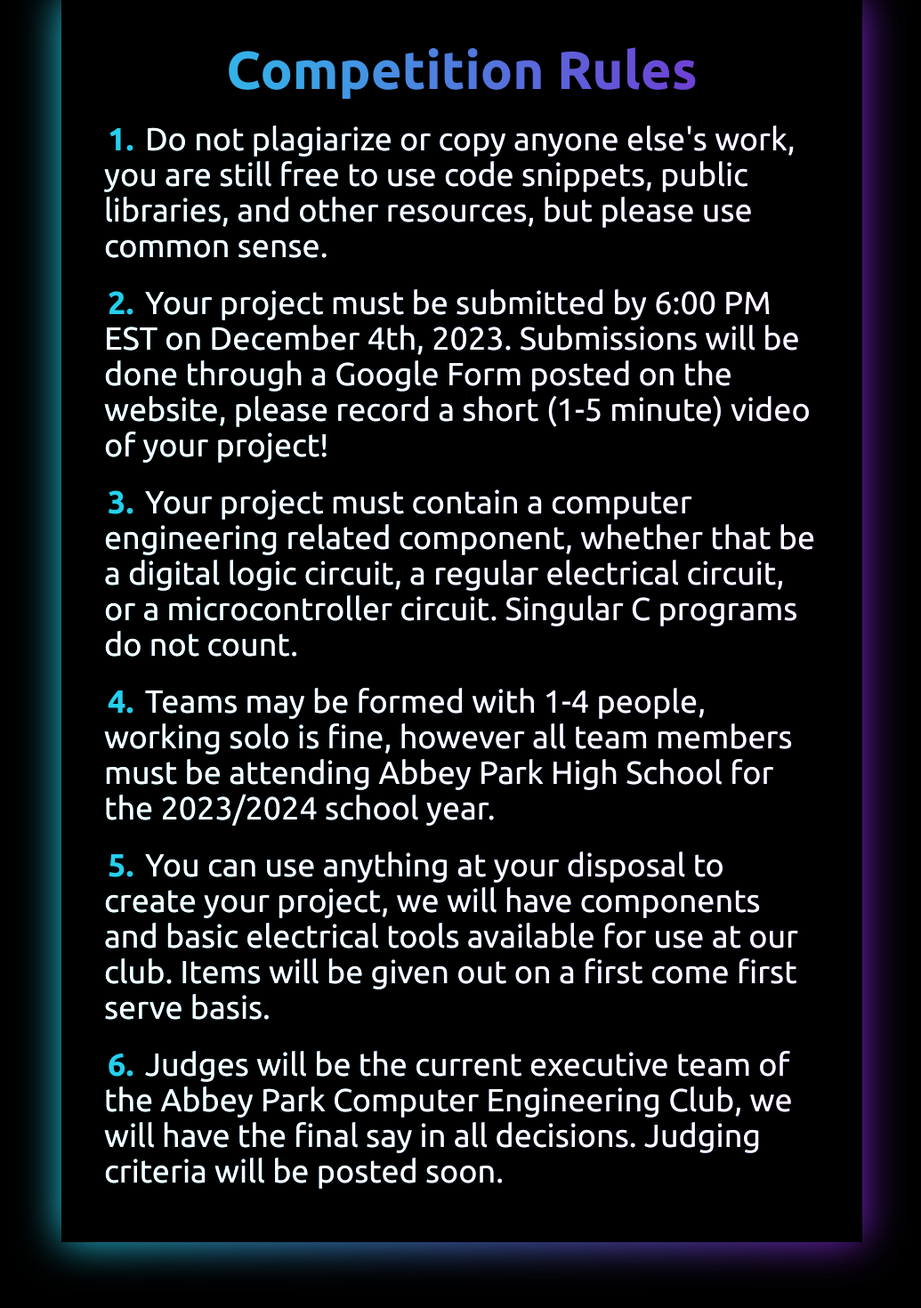
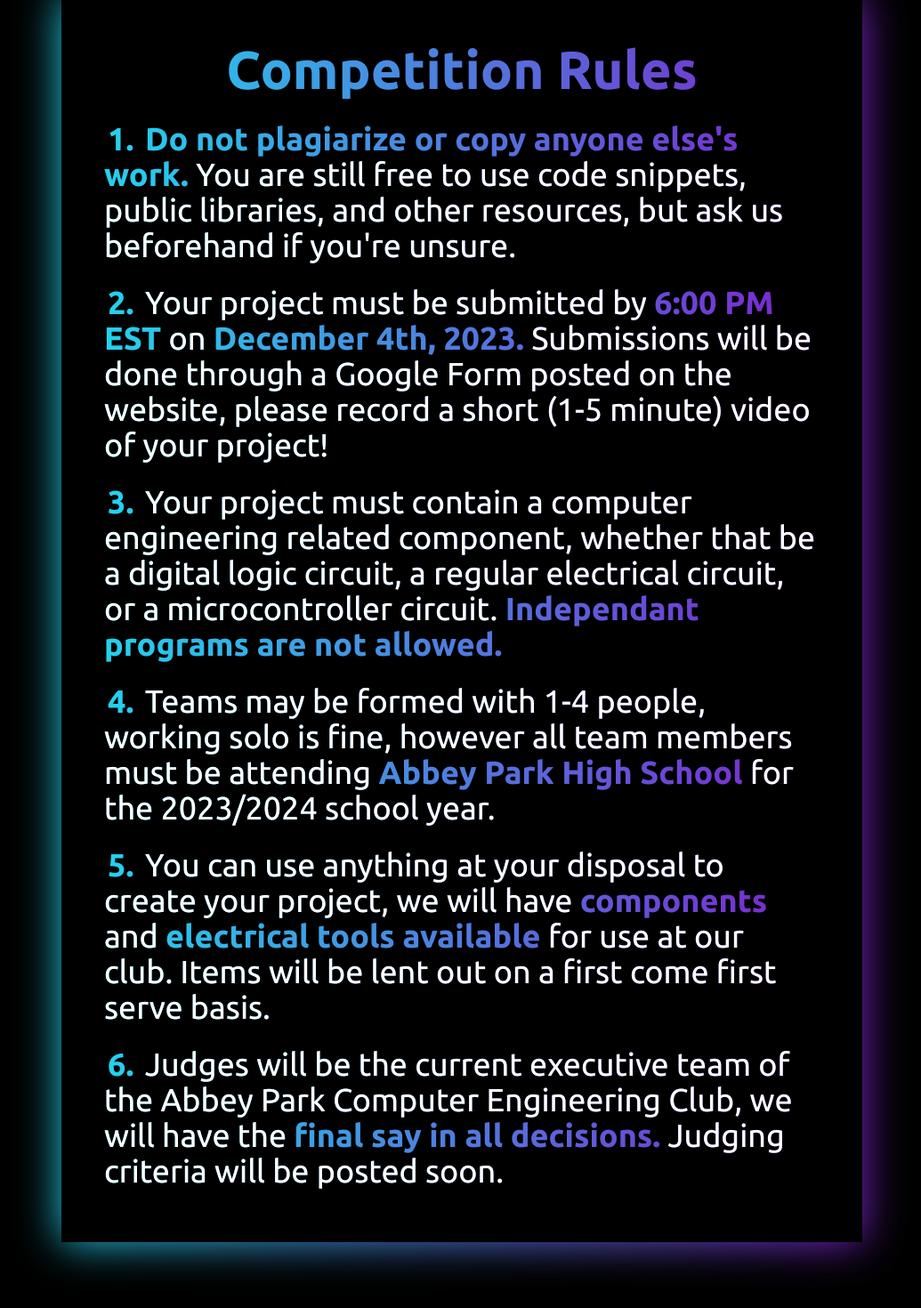
Before and after one commit to Leg3ndary/APMC, a Next.js app: page /rules in a window 1280 px wide. Shown: the part 540-2010 px from the top of the page at 89% size, without its empty margins (121-1156 px from the left). Built offline with nearby package versions, Linux system fonts and the light colour scheme.

Commit message:
Adjust mobile sizing and rules

```diff
--- a/src/pages/index.tsx
+++ b/src/pages/index.tsx
@@ -39,20 +39,20 @@ export default function Home() {
                             href="https://forms.gle/ZbmUv6H9VpPaJU2E6"
                             target="_blank"
                         >
-                            <button className="px-8 py-2 mt-8 text-2xl transition duration-300 ease-in-out border-2 border-green-400 lg:text-4xl rounded-xl hover:scale-125 hover:text-green-400">
+                            <button className="px-8 py-2 mt-8 text-2xl transition duration-300 ease-in-out border-2 border-green-400 lg:text-4xl rounded-xl hover:scale-110 hover:text-green-400">
                                 Register
                             </button>
                         </a>
                         <Link href="/rules">
-                            <button className="px-8 py-2 mt-8 text-2xl transition duration-300 ease-in-out border-2 border-cyan-400 lg:text-4xl rounded-xl hover:scale-125 hover:text-cyan-400">
+                            <button className="px-8 py-2 mt-8 text-2xl transition duration-300 ease-in-out border-2 border-cyan-400 lg:text-4xl rounded-xl hover:scale-110 hover:text-cyan-400">
                                 Rules
                             </button>
                         </Link>
                     </div>
                 </div>
             </section>
-            <section className="h-[400px] w-[320px] lg:h-[300px] lg:w-[900px] m-10 group hover:-translate-y-2 transition duration-1000 ease-in-out hover:scale-110 mt-20">
-                <div className="absolute h-[400px] w-[320px] lg:h-[300px] lg:w-[900px] bg-gradient-to-r from-red-600 to-purple-500 blur-xl transform-gpu group-hover:blur-3xl transition ease-in-out duration-1000"></div>
+            <section className="h-[420px] w-[320px] lg:h-[300px] lg:w-[900px] m-10 group hover:-translate-y-2 transition duration-1000 ease-in-out hover:scale-110 mt-20">
+                <div className="absolute h-[420px] w-[320px] lg:h-[300px] lg:w-[900px] bg-gradient-to-r from-red-600 to-purple-500 blur-xl transform-gpu group-hover:blur-3xl transition ease-in-out duration-1000"></div>
                 <div className="relative z-20 w-full h-full p-12 bg-black">
                     <div className="bg-gradient-to-r from-red-600 to-purple-500 bg-clip-text">
                         <h2 className="p-1 mb-6 text-4xl font-bold text-center text-transparent lg:text-6xl group-drop-shadow-lg">
@@ -60,14 +60,14 @@ export default function Home() {
                         </h2>
                     </div>
                     <p className="text-xl lg:text-3xl">
-                        Compete in Abbey Park&apos;s first ever Computer Engineering
-                        Competition, submit a creation using an Arduino or any
-                        Microcontroller to win prizes!
+                        Compete in Abbey Park&apos;s first ever Computer
+                        Engineering Competition, submit a creation using an
+                        Arduino or any Microcontroller to win prizes!
                     </p>
                 </div>
             </section>
-            <section className="h-[390px] w-[320px] lg:h-[320px] lg:w-[900px] m-10 group hover:-translate-y-2 transition duration-1000 ease-in-out hover:scale-110">
-                <div className="absolute h-[390px] w-[320px] lg:h-[320px] lg:w-[900px] bg-gradient-to-r from-cyan-400 to-green-500 blur-xl transform-gpu group-hover:blur-3xl transition ease-in-out duration-1000"></div>
+            <section className="h-[420px] w-[320px] lg:h-[320px] lg:w-[900px] m-10 group hover:-translate-y-2 transition duration-1000 ease-in-out hover:scale-110">
+                <div className="absolute h-[420px] w-[320px] lg:h-[320px] lg:w-[900px] bg-gradient-to-r from-cyan-400 to-green-500 blur-xl transform-gpu group-hover:blur-3xl transition ease-in-out duration-1000"></div>
                 <div className="relative z-20 w-full h-full p-12 bg-black">
                     <div className="bg-gradient-to-r from-cyan-400 to-green-500 bg-clip-text">
                         <h2 className="p-1 mb-6 text-4xl font-bold text-center text-transparent lg:text-6xl group-drop-shadow-lg">
--- a/src/pages/rules.tsx
+++ b/src/pages/rules.tsx
@@ -36,20 +36,20 @@ export default function Rules() {
                             href="https://forms.gle/ZbmUv6H9VpPaJU2E6"
                             target="_blank"
                         >
-                            <button className="px-8 py-2 mt-8 text-2xl transition duration-500 ease-in-out border-2 border-green-400 lg:text-4xl rounded-xl hover:scale-125 hover:text-green-400">
+                            <button className="px-8 py-2 mt-8 text-2xl transition duration-500 ease-in-out border-2 border-green-400 lg:text-4xl rounded-xl hover:scale-110 hover:text-green-400">
                                 Register
                             </button>
                         </a>
                         <Link href="/">
-                            <button className="px-8 py-2 mt-8 text-2xl transition duration-500 ease-in-out border-2 border-fuchsia-400 lg:text-4xl rounded-xl hover:scale-125 hover:text-fuchsia-400">
+                            <button className="px-8 py-2 mt-8 text-2xl transition duration-500 ease-in-out border-2 border-fuchsia-400 lg:text-4xl rounded-xl hover:scale-110 hover:text-fuchsia-400">
                                 Home
                             </button>
                         </Link>
                     </div>
                 </div>
             </section>
-            <section className="h-[18 00px] w-[320px] lg:h-[1400px] lg:w-[900px] m-10 group transition duration-1000 ease-in-out hover:scale-105 mt-20">
-                <div className="absolute h-[1800px] w-[320px] lg:h-[1400px] lg:w-[900px] bg-gradient-to-r from-cyan-400 to-purple-700 blur-xl transform-gpu group-hover:blur-3xl transition ease-in-out duration-1000"></div>
+            <section className="h-[1840px] w-[320px] lg:h-[1400px] lg:w-[900px] m-10 group transition duration-1000 ease-in-out hover:scale-105 mt-20">
+                <div className="absolute h-[1840px] w-[320px] lg:h-[1400px] lg:w-[900px] bg-gradient-to-r from-cyan-400 to-purple-700 blur-xl transform-gpu group-hover:blur-3xl transition ease-in-out duration-1000"></div>
                 <div className="relative z-20 w-full h-full p-12 bg-black">
                     <div className="bg-gradient-to-r from-cyan-400 to-purple-700 bg-clip-text">
                         <h2 className="p-1 mb-6 text-4xl font-bold text-center text-transparent lg:text-6xl group-drop-shadow-lg">
@@ -61,10 +61,13 @@ export default function Rules() {
                             1.{" "}
                         </span>
                         <span className="text-xl lg:text-4xl">
-                            Do not plagiarize or copy anyone else&apos;s work,
-                            you are still free to use code snippets, public
-                            libraries, and other resources, but please use
-                            common sense.
+                            <span className="font-bold text-transparent">
+                                Do not plagiarize or copy anyone else&apos;s
+                                work.
+                            </span>{" "}
+                            You are still free to use code snippets, public
+                            libraries, and other resources, but ask us
+                            beforehand if you&apos;re unsure.
                         </span>
                     </div>
                     <br />
@@ -73,10 +76,17 @@ export default function Rules() {
                             2.{" "}
                         </span>
                         <span className="text-xl lg:text-4xl">
-                            Your project must be submitted by 6:00 PM EST on
-                            December 4th, 2023. Submissions will be done through
-                            a Google Form posted on the website, please record a
-                            short (1-5 minute) video of your project!
+                            Your project must be submitted by{" "}
+                            <span className="font-bold text-transparent">
+                                6:00 PM EST
+                            </span>{" "}
+                            on{" "}
+                            <span className="font-bold text-transparent">
+                                December 4th, 2023.
+                            </span>{" "}
+                            Submissions will be done through a Google Form
+                            posted on the website, please record a short (1-5
+                            minute) video of your project!
                         </span>
                     </div>
                     <br />
@@ -88,8 +98,10 @@ export default function Rules() {
                             Your project must contain a computer engineering
                             related component, whether that be a digital logic
                             circuit, a regular electrical circuit, or a
-                            microcontroller circuit. Singular C programs do not
-                            count.
+                            microcontroller circuit.{" "}
+                            <span className="font-bold text-transparent">
+                                Independant programs are not allowed.
+                            </span>
                         </span>
                     </div>
                     <br />
@@ -99,9 +111,11 @@ export default function Rules() {
                         </span>
                         <span className="text-xl lg:text-4xl">
                             Teams may be formed with 1-4 people, working solo is
-                            fine, however all team members must be attending
-                            Abbey Park High School for the 2023/2024 school
-                            year.
+                            fine, however all team members must be attending{" "}
+                            <span className="font-bold text-transparent">
+                                Abbey Park High School
+                            </span>{" "}
+                            for the 2023/2024 school year.
                         </span>
                     </div>
                     <br />
@@ -111,10 +125,16 @@ export default function Rules() {
                         </span>
                         <span className="text-xl lg:text-4xl">
                             You can use anything at your disposal to create your
-                            project, we will have components and basic
-                            electrical tools available for use at our club.
-                            Items will be given out on a first come first serve
-                            basis.
+                            project, we will have{" "}
+                            <span className="font-bold text-transparent">
+                                components
+                            </span>{" "}
+                            and{" "}
+                            <span className="font-bold text-transparent">
+                                electrical tools available
+                            </span>{" "}
+                            for use at our club. Items will be lent out on a
+                            first come first serve basis.
                         </span>
                     </div>
                     <br />
@@ -125,8 +145,11 @@ export default function Rules() {
                         <span className="text-xl lg:text-4xl">
                             Judges will be the current executive team of the
                             Abbey Park Computer Engineering Club, we will have
-                            the final say in all decisions. Judging criteria
-                            will be posted soon.
+                            the{" "}
+                            <span className="font-bold text-transparent">
+                                final say in all decisions.
+                            </span>{" "}
+                            Judging criteria will be posted soon.
                         </span>
                     </div>
                 </div>
```
